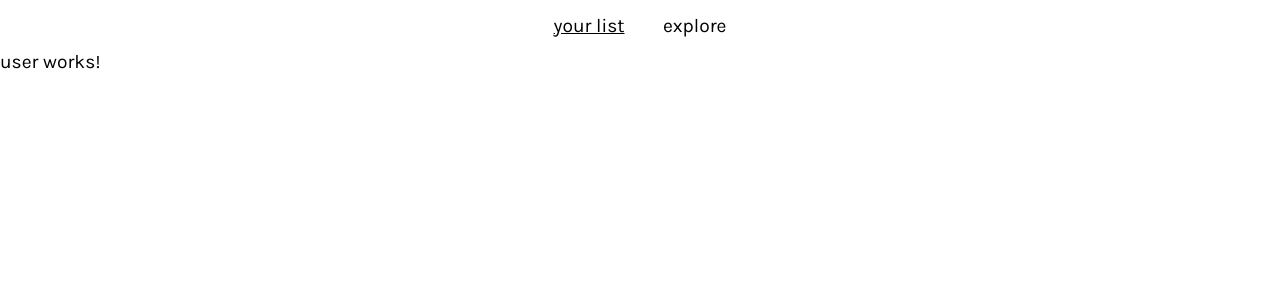
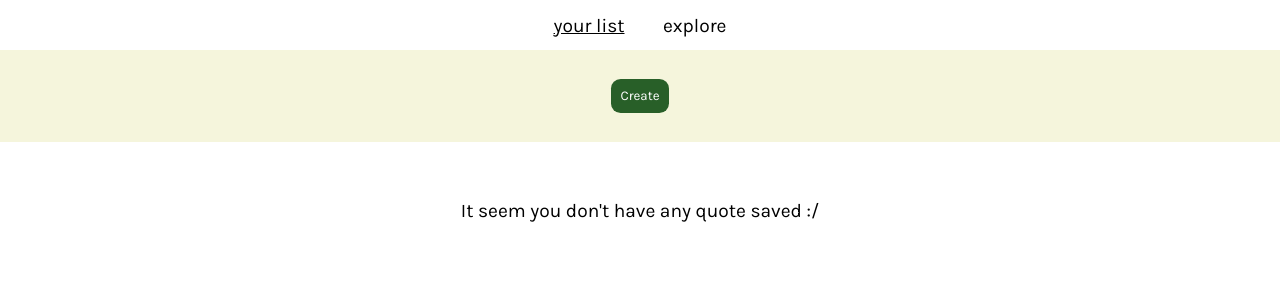
Before and after one commit to ChiaraZuccaro/quotes, an Angular app: page /user in a window 1280 px wide. Shown: the top 300 px of the page. Built offline with nearby package versions, Linux system fonts and the light colour scheme.

Commit message:
added meta to user page

```diff
--- /dev/null
+++ b/src/app/pages/seo_configs/user.seo.ts
@@ -0,0 +1,23 @@
+import { SeoConfig } from "@interfaces/seo.interface";
+
+export const USER_SEO: SeoConfig = {
+  title: 'Your Quotes | Memorable Quotes',
+  description: 'Explore and manage your personal collection of quotes. Filter them by content, author, category, or length to find the perfect inspiration.',
+  keywords: 'my quotes, personal collection, filtered quotes, quote management, inspirational quotes',
+  author: 'Memorable Quotes',
+
+  ogTitle: 'Your Quotes – Memorable Quotes',
+  ogDescription: 'Access and organize your favorite quotes. Filter by author, content, category, or length for a tailored experience.',
+  // ogImage: 'https://yourdomain.com/assets/og-user.jpg',
+  ogType: 'website',
+  // ogUrl: 'https://yourdomain.com/user', //todo
+  ogSiteName: 'Memorable Quotes',
+
+  twitterTitle: 'Your Quotes – Personalize Your Inspiration',
+  twitterDescription: 'Manage and filter your collection of quotes with ease, and get inspired daily by your personalized collection.',
+  // twitterImage: 'https://yourdomain.com/assets/twitter-user.jpg',
+  twitterCard: 'summary_large_image',
+
+  robots: 'index, follow',
+  // canonical: 'https://yourdomain.com/user' //todo
+}
--- a/src/app/pages/user/user.component.html
+++ b/src/app/pages/user/user.component.html
@@ -1 +1,10 @@
-<p>user works!</p>
+<section id="user_list">
+  <div class="create">
+    <button class="btn_success">Create</button>
+  </div>
+  @if (list.length > 0) {
+    <list></list>
+  } @else {
+    <span class="no_quotes">It seem you don't have any quote saved :/</span>
+  }
+</section>
--- a/src/app/pages/user/user.component.scss
+++ b/src/app/pages/user/user.component.scss
@@ -0,0 +1,17 @@
+#user_list {
+  height: 100%;
+
+  .no_quotes {
+    display: block;
+    text-align: center;
+    margin: 3rem 0;
+  }
+
+  .create {
+    background-color: beige;
+    display: flex;
+    align-items: center;
+    justify-content: center;
+    padding: 1.5rem 0;
+  }
+}
--- a/src/app/pages/user/user.component.ts
+++ b/src/app/pages/user/user.component.ts
@@ -1,11 +1,28 @@
-import { Component } from '@angular/core';
+import { Component, inject, OnInit } from '@angular/core';
+import { Quote } from '@entity/Quote.class';
+import { QuotesService } from '@services/quotes.service';
+import { SeoService } from '@services/seo.service';
+import { ListComponent } from 'src/app/ui/list/list.component';
 
 @Component({
   selector: 'user',
-  imports: [],
+  imports: [ ListComponent ],
   templateUrl: './user.component.html',
   styleUrl: './user.component.scss'
 })
-export class UserComponent {
+export class UserComponent implements OnInit {
+  private _seoService = inject(SeoService);
+  private _quoteService = inject(QuotesService);
 
+  public list: Quote[];
+
+  ngOnInit(): void {
+    this._seoService.updateMetaTag('user');
+    this.list = JSON.parse(localStorage.getItem('user_quotes') || '[]');
+  }
+
+  public newQuote() {
+    // TODO open modal and then save
+    // this._quotesService.saveQuoteInUserList();
+  }
 }
--- a/src/app/services/seo.service.ts
+++ b/src/app/services/seo.service.ts
@@ -2,9 +2,10 @@ import { inject, Injectable } from '@angular/core';
 import { Meta, Title } from '@angular/platform-browser';
 import { SeoConfig } from '@interfaces/seo.interface';
 import { HOME_SEO } from '@seo/home.seo';
+import { USER_SEO } from '@seo/user.seo';
 import { META_TAGS_MAP } from '@utils/meta-mapper';
 
-type PAGES = 'home';
+type PAGES = 'home' | 'user';
 
 @Injectable({
   providedIn: 'root'
@@ -14,7 +15,8 @@ export class SeoService {
   private _meta = inject(Meta);
 
   private allPagesMeta: Record<PAGES, SeoConfig> = {
-    home: HOME_SEO
+    home: HOME_SEO,
+    user: USER_SEO
   }
 
   private updateCanonical(url: string) {
```
